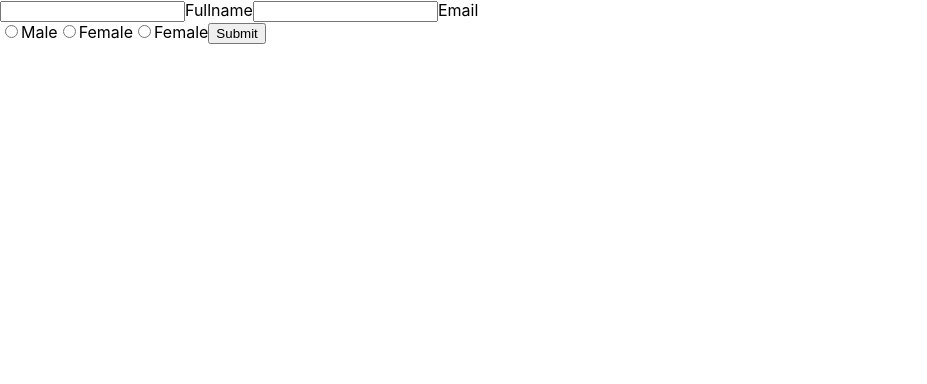
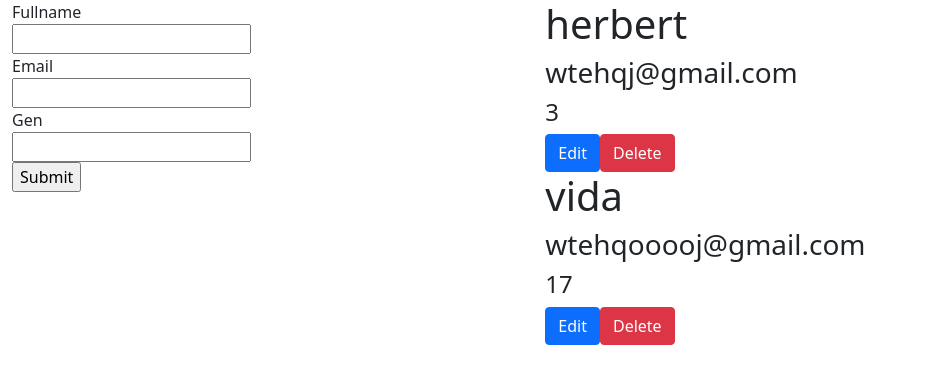
Before and after one commit to MrGrimshow/React-users, a React (Create React App) app: page / in a window 1280 px wide. Shown: the top 384 px of the page, without its empty margins (0-927 px from the left). Built offline with nearby package versions, Linux system fonts and the light colour scheme.

Commit message:
changed gender to gen added adduser actions and connect

```diff
--- a/package.json
+++ b/package.json
@@ -6,10 +6,10 @@
     "@testing-library/jest-dom": "^5.11.4",
     "@testing-library/react": "^11.1.0",
     "@testing-library/user-event": "^12.1.10",
-    "bootstrap": "^5.1.0",
+    "bootstrap": "^5.1.3",
     "joi": "^17.4.2",
     "react": "^17.0.2",
-    "react-bootstrap": "^2.0.0-rc.0",
+    "react-bootstrap": "^2.0.0-rc.1",
     "react-dom": "^17.0.2",
     "react-redux": "^7.2.5",
     "react-scripts": "4.0.3",
--- a/src/App.js
+++ b/src/App.js
@@ -2,6 +2,8 @@ import './App.css';
 import React, { useState } from "react";
 import UserForm from "./Components/UserForm";
 import UserList from "./Components/UserList";
+import "bootstrap/dist/css/bootstrap.min.css";
+import { Container, Row, Col } from "react-bootstrap";
 
 function App() {
   //users state array
@@ -42,10 +44,17 @@ function App() {
   }
 
   return (
-    <div>
-      <UserForm addUser={addUser} />
-      <UserList users={users} deleteUser={deleteUser} editUser={editUser} />
-    </div>
+    <Container fluid style={{ marginTop: "5 rem" }}>
+      <Row>
+        <Col md="5">
+          <UserForm />
+        </Col>
+
+        <Col md="5 ">
+          <UserList deleteUser={deleteUser} editUser={editUser} />
+        </Col>
+      </Row>
+    </Container>
   );
 }
 
--- a/src/Components/EditUserForm.js
+++ b/src/Components/EditUserForm.js
@@ -4,6 +4,7 @@ import { Form, Button } from "react-bootstrap";
 export default function EditUserForm(props) {
   const [name, setName] = useState(props.user.name);
   const [email, setEmail] = useState(props.user.email);
+  const [gen, setGen] =useState(props.user.gen)
 
   const handleNameChange = (e) => {
     setName(e.target.value);
@@ -13,11 +14,16 @@ export default function EditUserForm(props) {
     setEmail(e.target.value);
   };
 
+  const handleGenChange = (e) => {
+    setGen(e.target.value);
+  };
+
   function handleSubmit() {
     //combines the new user details
     let editedUser = {
       name: name,
       email: email,
+      gen: gen,
       id: props.user.id,
     };
 
@@ -46,8 +52,21 @@ export default function EditUserForm(props) {
           value={email}
           onChange={(e) => handleEmailChange(e)}
         />
+        </Form.Group>
+
+      <Form.Group className="mb-3" controlId="formBasicPassword">
+        <Form.Label>Gen</Form.Label>
+        <Form.Control
+          type="number"
+          placeholder="Enter number"
+          value={gen}
+          onChange={(e) => handleGenChange(e)}
+        />
+        </Form.Group>
+
+
         <Button onClick={() => handleSubmit()}>Save</Button>
-      </Form.Group>
+
     </Form>
   );
 }
--- a/src/Components/User.js
+++ b/src/Components/User.js
@@ -20,6 +20,7 @@ function User(props) {
     <div>
       <h1>{user.name}</h1>
       <h3>{user.email}</h3>
+      <h4>{user.gen}</h4>
       <Button variant="primary" onClick={() => toggleModal()}>
         Edit
       </Button>
@@ -30,7 +31,7 @@ function User(props) {
       {/*Modal to edit user*/}
       <Modal show={showModal} onHide={() => toggleModal()}>
         <Modal.Header closeButton>
-          <Modal.Title>Modal heading</Modal.Title>
+          <Modal.Title>Edit Page</Modal.Title>
         </Modal.Header>
         <Modal.Body>
           {/*Component to edit user*/}
--- a/src/Components/UserForm.js
+++ b/src/Components/UserForm.js
@@ -1,12 +1,14 @@
 import React, { useState } from "react";
 import { v4 as uuid } from "uuid";
+import { Col, ListGroup } from "react-bootstrap";
+import { addUser } from "../actions/userActions";
+import { connect } from "react-redux";
 
 function UserForm(props) {
   const [name, setName] = useState("");
   const [email, setEmail] = useState("");
-  const [male, setMale] =useState("");
-  const [female, setFemale] =useState("");
-  const [others, setOthers] =useState("");
+  const [gen, setGen] =useState("");
+
 
 
   function handleSubmit(e) {
@@ -17,63 +19,73 @@ function UserForm(props) {
       let newUser = {
         name: name,
         email: email,
+        gen: gen,
         //adds a unique id to the new user
         id: uuid(),
       };
 
-      props.addUser(newUser);
+      props.addNewUser(newUser);
 
       setName("");
       setEmail("");
+      setGen("");
     }
   }
 
   return (
+    <Col md="4" style={{ marginBottom: "1rem" }}>
     <form onSubmit={(e) => handleSubmit(e)}>
+    <label>Fullname</label>
       <input
         type="text"
         name="fullname"
         value={name}
         onChange={(e) => setName(e.target.value)}
       />
-      <label>Fullname</label>
 
+      <br></br>
+      <label>Email</label>
       <input
         type="email"
         name="email"
         value={email}
         onChange={(e) => setEmail(e.target.value)}
       />
-      <label>Email</label>
+
       <br/>
+      <label>Gen</label>
+      <input
+        type="number"
+        name="Gen"
+        value={gen}
+        onChange={(e) => setGen(e.target.value)}
+      />
 
-      <input
-        type="radio"
-        name="male"
-        value={male}
-        onChange={(e) => setMale(e.target.value)}
-      />
-      <label>Male</label>
-
+      {/* <label>Female</label>
     <input
         type="radio"
         name="female"
         value={female}
         onChange={(e) => setFemale(e.target.value)}
       />
-      <label>Female</label>
 
+       <label>Other</label>
     <input
         type="radio"
         name="others"
         value={others}
         onChange={(e) => setOthers(e.target.value)}
-      />
-      <label>Female</label>
+      /> */}
+
 
       <input type="submit" />
     </form>
+    </Col>
   );
 }
 
-export default UserForm;
+const mapDispatchToProps = {
+  addNewUser: addUser,
+};
+
+export default connect(null, mapDispatchToProps)(UserForm);
--- a/src/Components/UserList.js
+++ b/src/Components/UserList.js
@@ -1,5 +1,5 @@
 import User from "./User";
-
+import { connect } from "react-redux";
 
 function UserList(props) {
   return (
@@ -19,5 +19,10 @@ function UserList(props) {
   );
 }
 
+const mapStateToProps = (state) => {
+  return {
+    users: state.users,
+  };
+};
 
-export default UserList;
+export default connect(mapStateToProps)(UserList);
--- /dev/null
+++ b/src/actions/userActions.jsx
@@ -0,0 +1,7 @@
+export const addUser = (newUser) => {
+    //returns the type of action and data to send to the store
+    return {
+      type: "ADD_USER",
+      payload: newUser,
+    };
+  };
--- a/src/index.js
+++ b/src/index.js
@@ -5,6 +5,7 @@ import App from "./App";
 import reportWebVitals from "./reportWebVitals";
 import store from "./store/store";
 import { Provider } from "react-redux";
+import "bootstrap/dist/css/bootstrap.min.css";
 
 ReactDOM.render(
   <Provider store={store}>
--- a/src/reducer/usersReducer.js
+++ b/src/reducer/usersReducer.js
@@ -1,12 +1,21 @@
+
+
 const initialState = {
     users: [
-      { name: "herbert", email: "wtehqj@gmail.com" },
-      { name: "vida", email: "wtehqooooj@gmail.com" },
+      { name: "herbert", email: "wtehqj@gmail.com", gen: 3 },
+      { name: "vida", email: "wtehqooooj@gmail.com", gen: 17 },
     ],
   };
 
   const usersReducer = (state = initialState, action) => {
-    return state;
+    switch (action.type) {
+      case "ADD_USER":
+        return { ...state, users: [...state.users, action.payload] };
+
+      default:
+        return state;
+    }
   };
 
+
   export default usersReducer;
```
Also changed, not shown: 1 other file (tests, documents, lock files or other folders).
